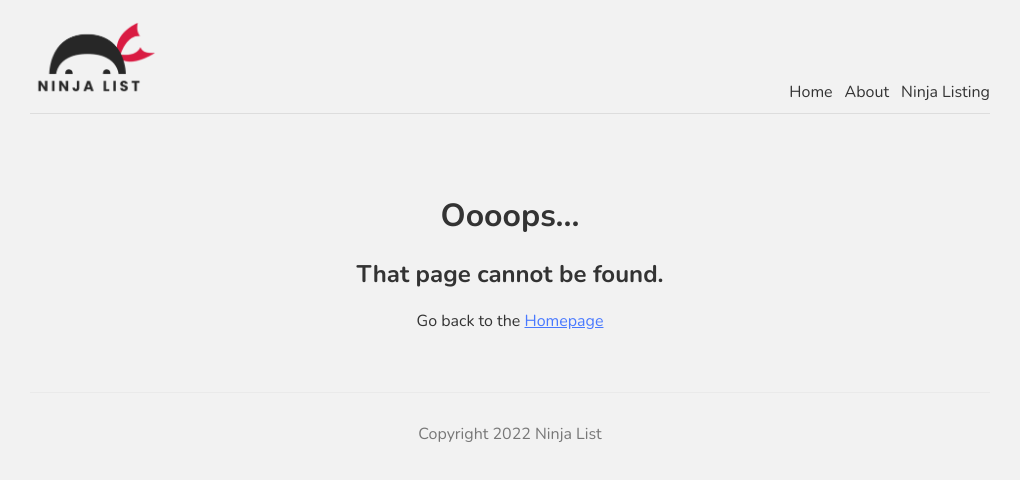
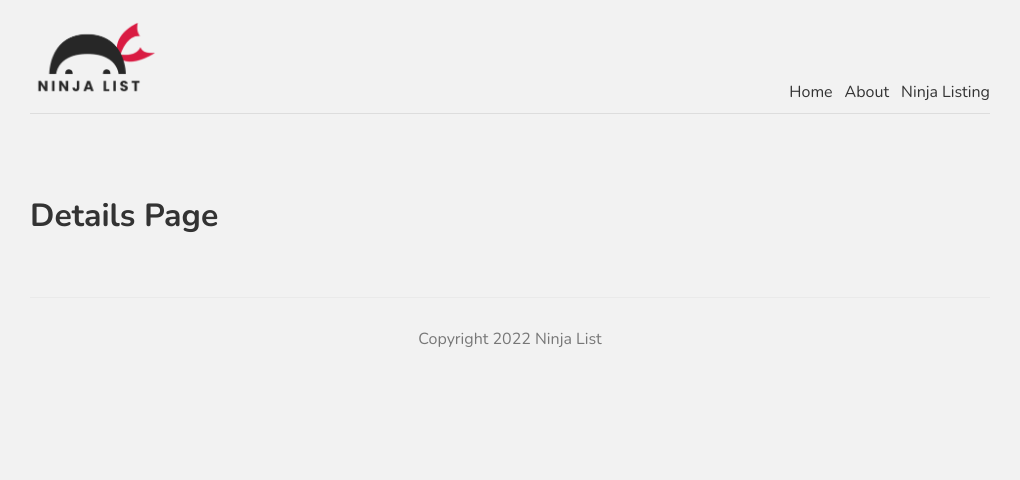
Before and after one commit to capmahin/Nextjs-Tutorials, a Next.js app: page /ninjas/1 in a window 1280 px wide. Before the commit this address had no page. Shown: the top 480 px of the page, without its empty margins (130-1150 px from the left). Built offline with nearby package versions, Linux system fonts and the light colour scheme.

Commit message:
add dymanic id and add details page

```diff
--- /dev/null
+++ b/pages/ninjas/[id].js
@@ -0,0 +1,9 @@
+const Details = () => {
+    return (
+        <div>
+            <h1>Details Page</h1>
+        </div>
+     );
+}
+
+export default Details;
```
